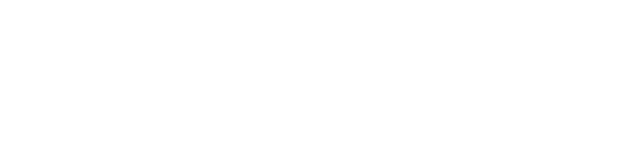
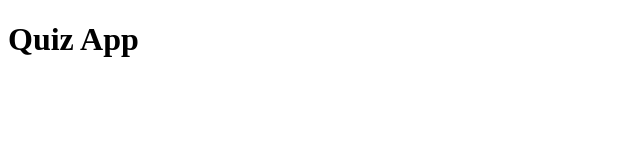
Before and after one commit to mercoding/quizapp, a plain HTML site: page index.html in a window 1280 px wide. Shown: the whole page, without its empty margins (0-640 px from the left). Drawn offline with Linux system fonts and the light colour scheme.

Commit message:
Add headline

```diff
--- a/index.html
+++ b/index.html
@@ -6,6 +6,6 @@
     <title>Quiz App</title>
 </head>
 <body>
-
+    <h1>Quiz App</h1>
 </body>
 </html>
```
